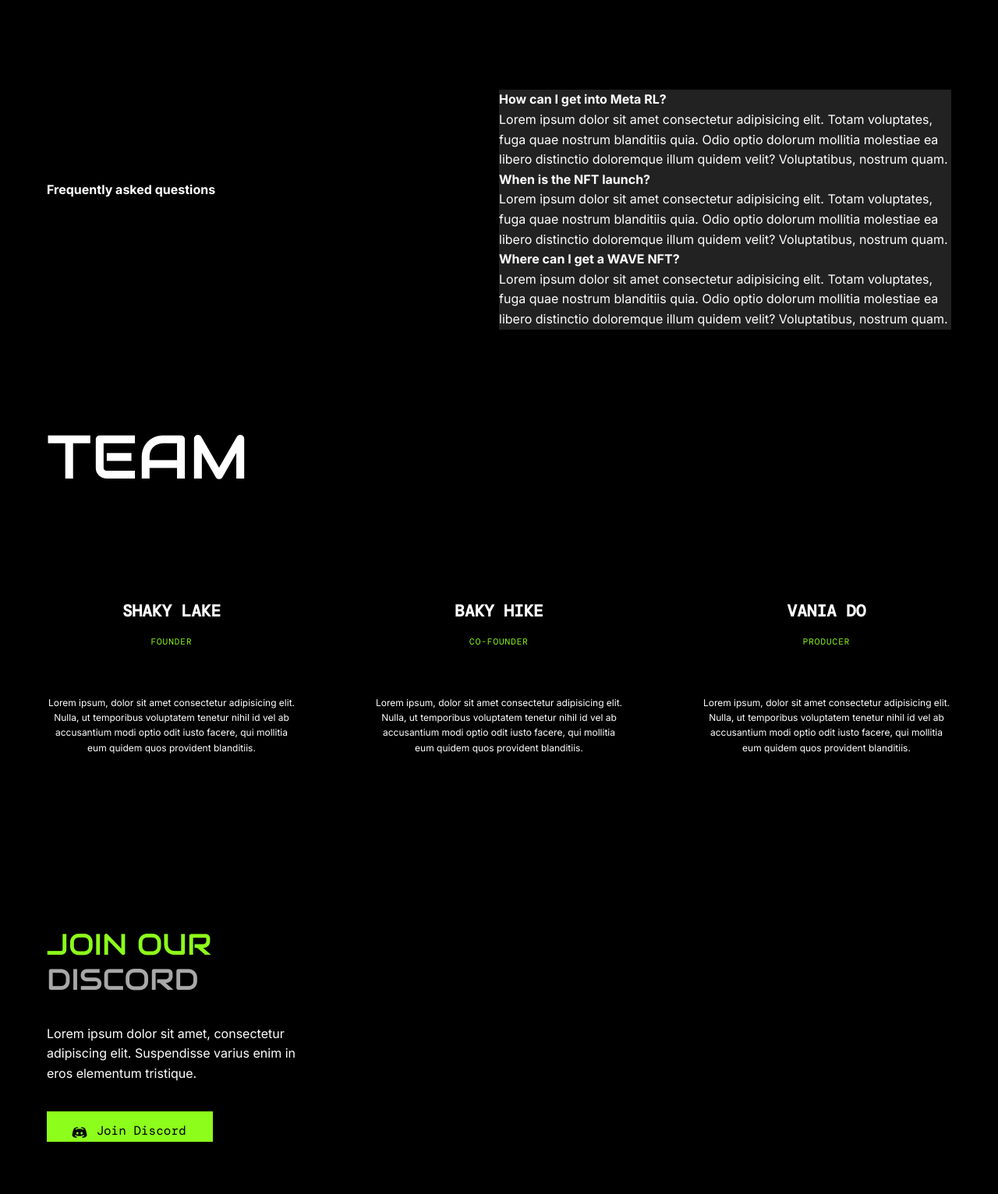
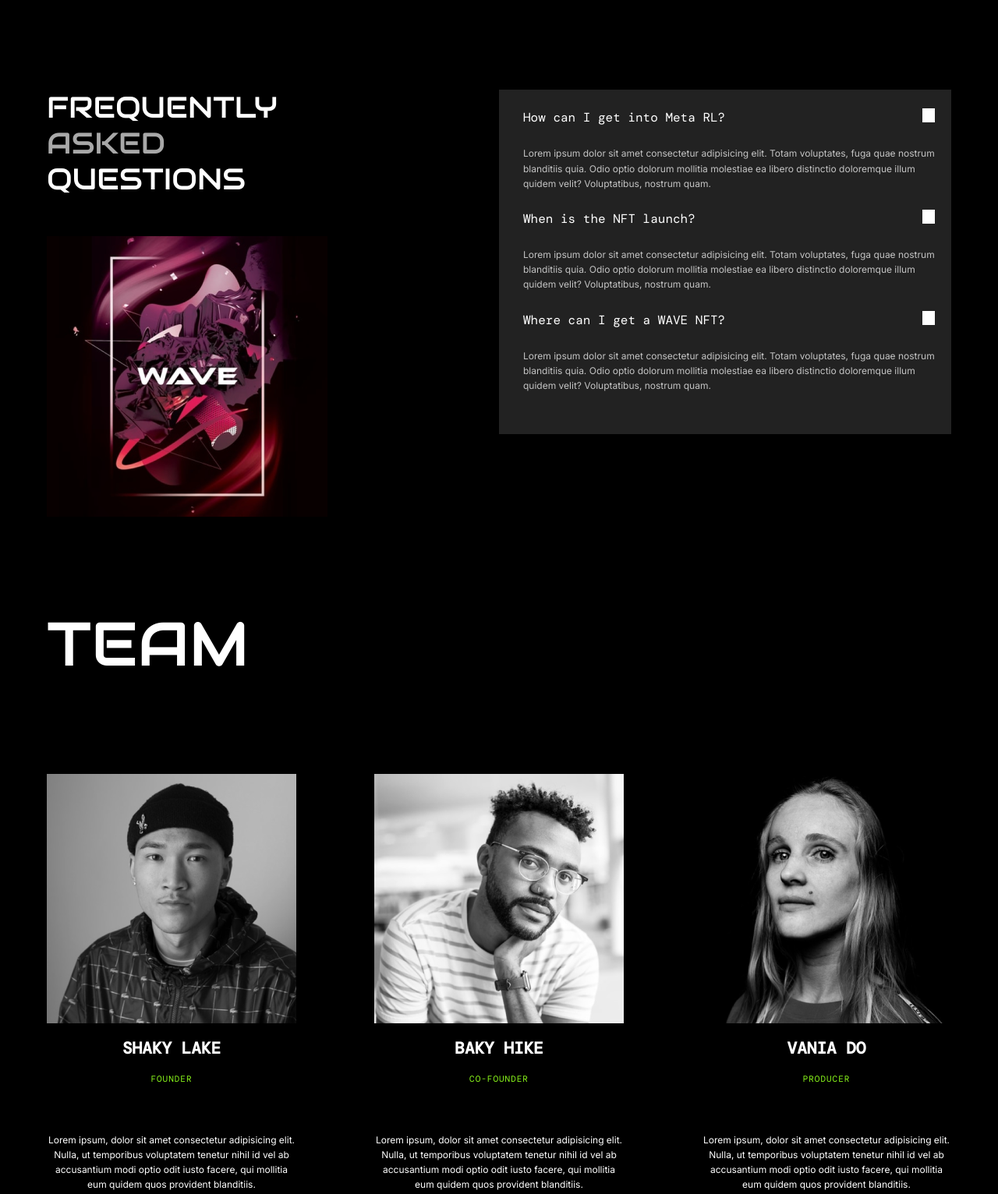
Before and after one commit to progdidi/meta, a website: page app/index.html in a window 1280 px wide. Shown: the part 4640-6172 px from the top of the page at 78% size. Drawn offline with nearby package versions, Linux system fonts and the light colour scheme; a web font is replaced by a local one.

Commit message:
feat: feat styles

```diff
--- a/app/index.html
+++ b/app/index.html
@@ -225,8 +225,9 @@
         <div class="container">
             <div class="faq__inner">
                 <div class="faq__media">
-                    <h3 class="faq__media-title section__titles"> <span>Frequently</span> asked <span>questions</span> </h3>
-                    <div class="section__title"></div>
+                    <h3 class="faq__media-title section__title"> <span>Frequently</span> asked <span>questions</span> </h3>
+
+                    <img src="images/faq.png" alt="" class="faq__media-img">
                 </div>
                 <div class="faq__info">
                     <div class="faq__item">
@@ -257,7 +258,7 @@
 
             <div class="team__inner">
                 <div class="team__item">
-                    <img src="" alt="" class="team__item-img">
+                    <img src="images/team/team1.png" alt="" class="team__item-img">
                     <h6 class="team__item-name">Shaky Lake</h6>
                     <p class="team__item-job">Founder</p>
                     <div class="team__item-links">
@@ -271,7 +272,7 @@
                     <p class="team__item-text"> Lorem ipsum, dolor sit amet consectetur adipisicing elit. Nulla, ut temporibus voluptatem tenetur nihil id vel ab accusantium modi optio odit iusto facere, qui mollitia eum quidem quos provident blanditiis. </p>
                 </div>
                 <div class="team__item">
-                    <img src="" alt="" class="team__item-img">
+                    <img src="images/team/team2.png" alt="" class="team__item-img">
                     <h6 class="team__item-name">Baky Hike</h6>
                     <p class="team__item-job">Co-founder</p>
                     <div class="team__item-links">
@@ -285,7 +286,7 @@
                     <p class="team__item-text"> Lorem ipsum, dolor sit amet consectetur adipisicing elit. Nulla, ut temporibus voluptatem tenetur nihil id vel ab accusantium modi optio odit iusto facere, qui mollitia eum quidem quos provident blanditiis. </p>
                 </div>
                 <div class="team__item">
-                    <img src="" alt="" class="team__item-img">
+                    <img src="images/team/team3.png" alt="" class="team__item-img">
                     <h6 class="team__item-name">Vania Do</h6>
                     <p class="team__item-job">Producer</p>
                     <div class="team__item-links">
@@ -311,7 +312,7 @@
                     <button class="discord__info-btn">Join Discord</button>
                 </div>
                 <div class="discord__media">
-                    <img src="" alt="" class="discord__media-img">
+                    <img src="images/discord.png" alt="" class="discord__media-img">
                 </div>
             </div>
         </div>
--- a/app/scss/blocks/_faq.scss
+++ b/app/scss/blocks/_faq.scss
@@ -2,7 +2,7 @@
     padding: 60px 0;
     &__inner {
         display: flex;
-        align-items: center;
+        align-items: flex-start;
         justify-content: space-between;
         .faq__media {
             max-width: 360px;
@@ -12,8 +12,36 @@
         }
 
         .faq__info {
+            padding: 24px 21px 29px 31px;
             max-width: 580px;
             background-color: var(--background-color);
+            .faq__item {
+                &-title {
+                    margin-bottom: 24px;
+                    font-family: var(--font-family);
+                    font-weight: 400;
+                    font-size: 16px;
+                    line-height: 150%;
+                    position: relative;
+                    &::after {
+                        position: absolute;
+                        content: '';
+                        background-color: #fff;
+                        width: 16px;
+                        height: 18px;
+                        right: 0;
+                        top: 0;
+                    }
+                }
+
+                &-text {
+                    font-size: 12px;
+                    line-height: 160%;
+                    color: #c4c4c4;
+                    margin-bottom: 24px;
+
+                }
+            }
         }
     }
 }
```
Also changed, not shown: app/css/style.min.css, app/images/discord.png (added), app/images/faq.png (added).
